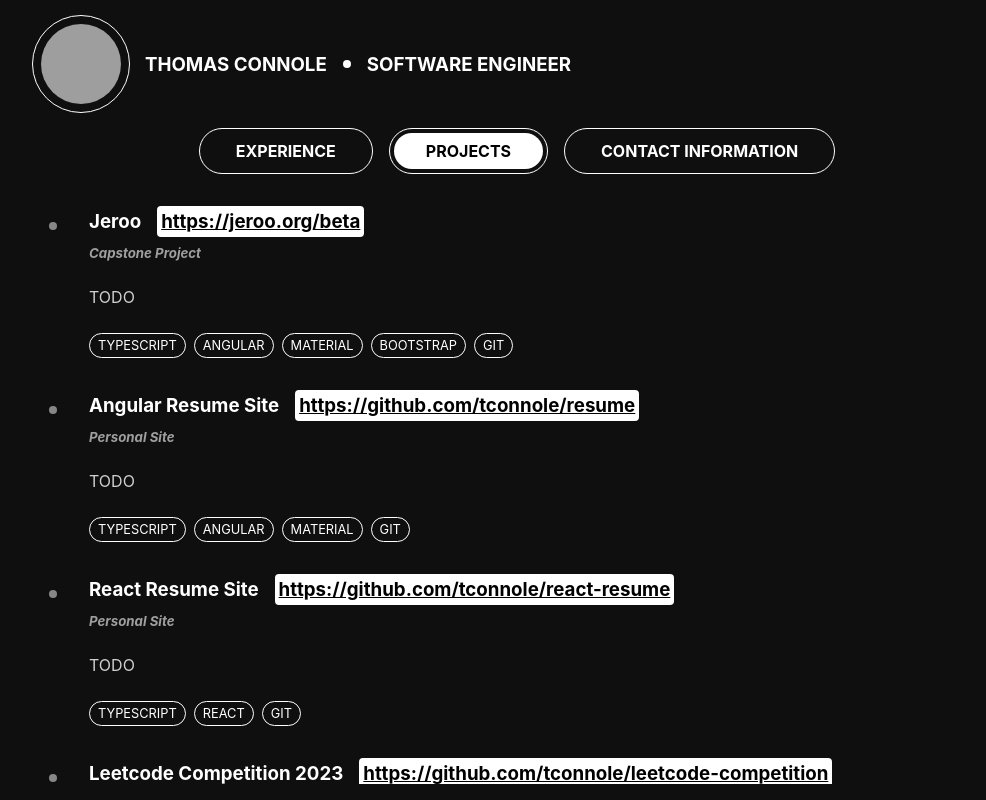
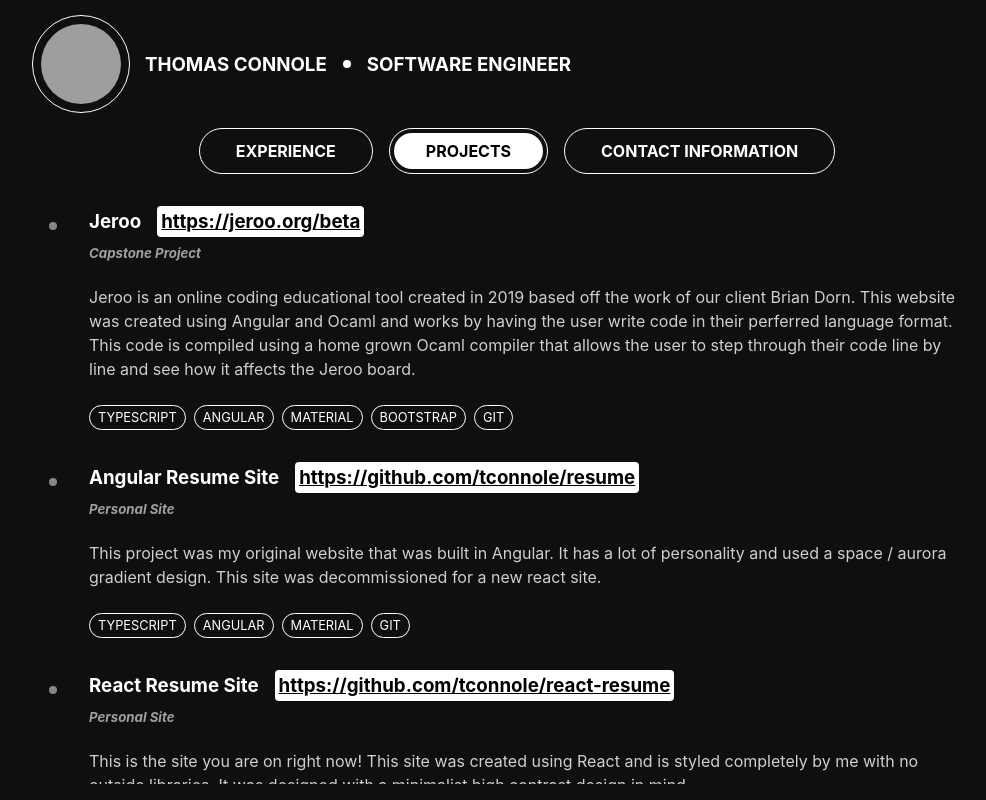
Before and after one commit to tconnole/react-resume, a React (Create React App) app in the folder resume/: page /projects in a window 1280 px wide. Shown: the whole page, without its empty margins (123-1109 px from the left). Built offline with nearby package versions, Linux system fonts and the light colour scheme; grey boxes are pictures that could not be loaded.

Commit message:
update project descriptions

```diff
--- a/resume/src/components/Header/Header.css
+++ b/resume/src/components/Header/Header.css
@@ -105,6 +105,7 @@
         justify-content: center;
         width: 100%;
         padding-top: 0.5rem;
+        text-align: center;
     }
 
     .user .title {
--- a/resume/src/components/Projects/Projects.tsx
+++ b/resume/src/components/Projects/Projects.tsx
@@ -8,22 +8,22 @@
           <ListItem title='Jeroo'
           subTitle='Capstone Project'
           link='https://jeroo.org/beta'
-          content='TODO'
+          content='Jeroo is an online coding educational tool created in 2019 based off the work of our client Brian Dorn. This website was created using Angular and Ocaml and works by having the user write code in their perferred language format. This code is compiled using a home grown Ocaml compiler that allows the user to step through their code line by line and see how it affects the Jeroo board.'
           skills={['TYPESCRIPT', 'ANGULAR', 'MATERIAL', 'BOOTSTRAP', 'GIT']}/>
           <ListItem title='Angular Resume Site'
           subTitle='Personal Site'
           link='https://github.com/tconnole/resume'
-          content='TODO'
+          content='This project was my original website that was built in Angular. It has a lot of personality and used a space / aurora gradient design. This site was decommissioned for a new react site.'
           skills={['TYPESCRIPT', 'ANGULAR', 'MATERIAL', 'GIT']}/>
           <ListItem title='React Resume Site'
           subTitle='Personal Site'
           link='https://github.com/tconnole/react-resume'
-          content='TODO'
+          content='This is the site you are on right now! This site was created using React and is styled completely by me with no outside libraries. It was designed with a minimalist high contrast design in mind.'
           skills={['TYPESCRIPT', 'REACT','GIT']}/>
           <ListItem title='Leetcode Competition 2023'
           subTitle='Personal Site'
           link='https://github.com/tconnole/leetcode-competition'
-          content='TODO'
+          content="This is me and my friend Caelan's new project for 2023. We had a new years resolution to try and complete one random leetcode problem everyday for the whole year. We are currently documenting all of the data and working on a website to track and display this data. This project is all for fun, so the design of the website reflects that, using a nostalgia-esque design."
           skills={['TYPESCRIPT', 'REACT','GIT', 'NX', 'MONGO DB', 'NODEJS']}/>
         </div>
       </div>
```
